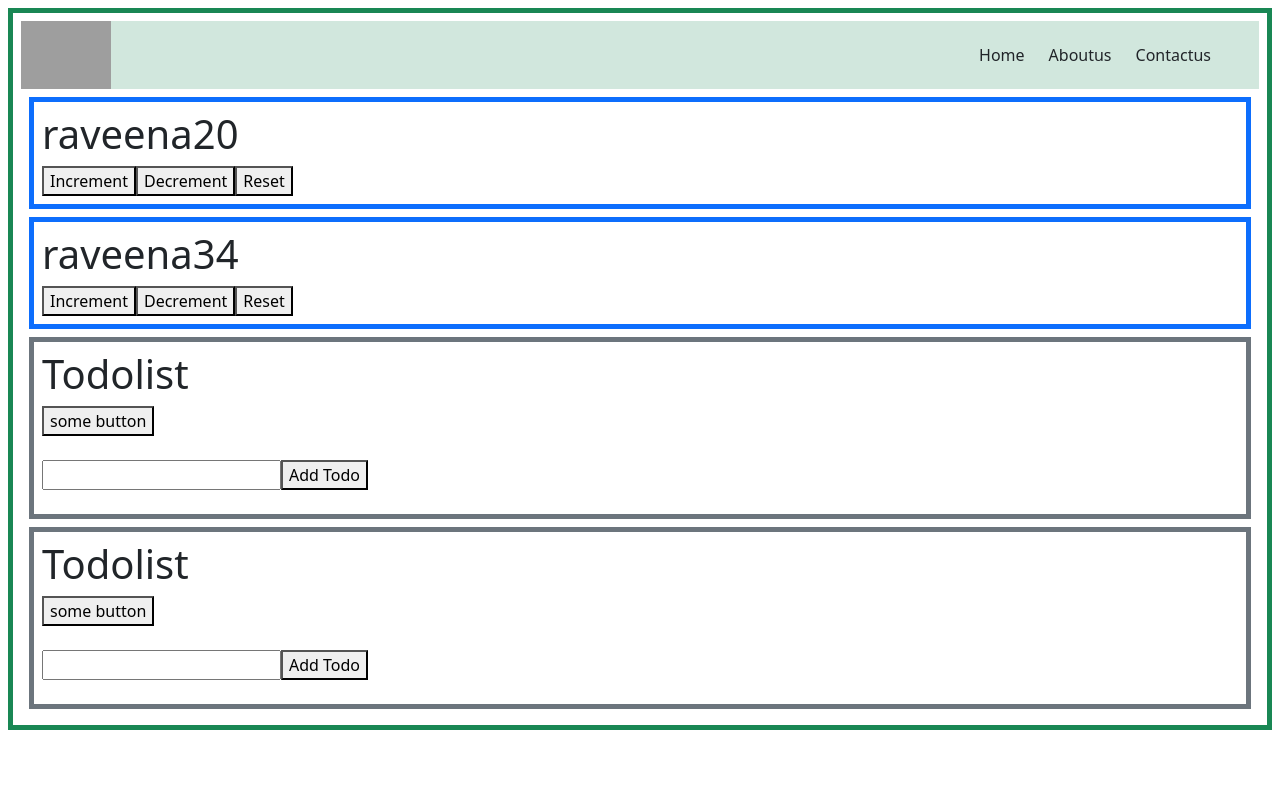
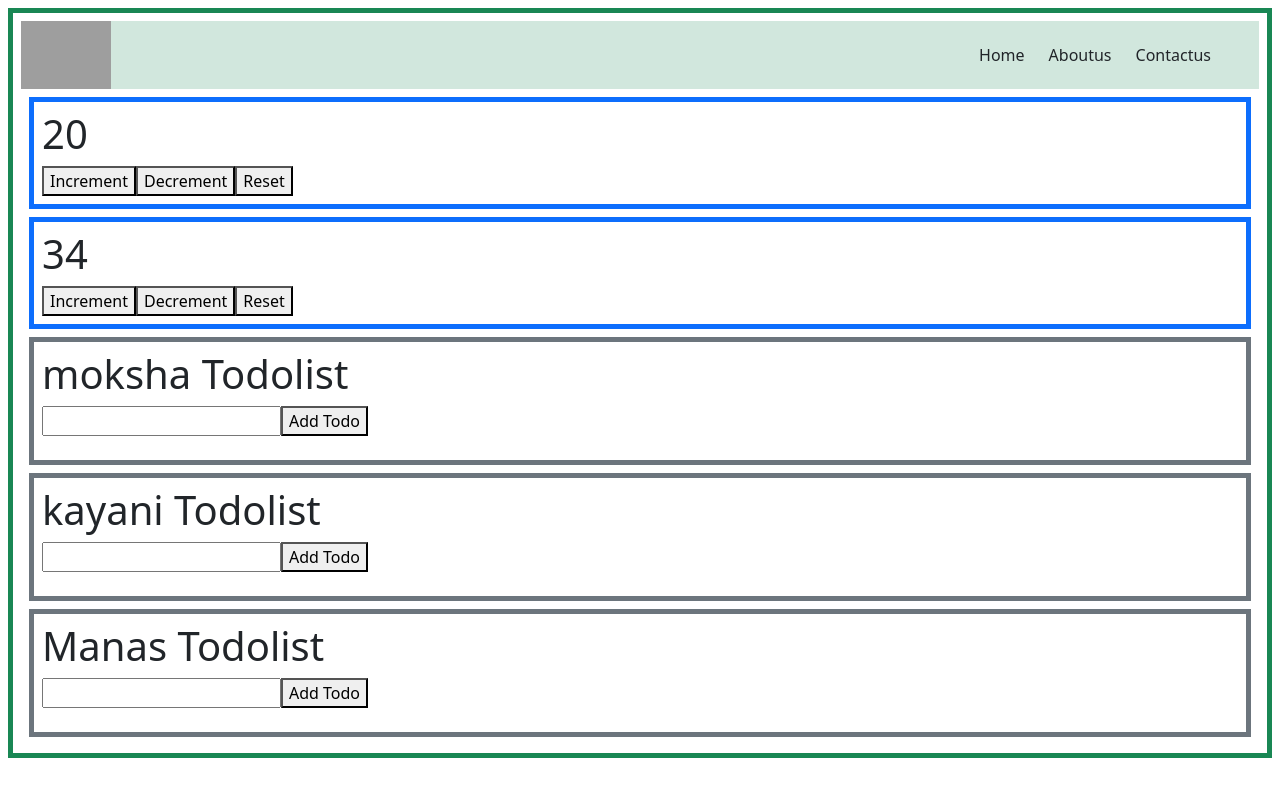
Before and after one commit to edupoly/rb60app, a React (Vite) app: page / in a window 1280 px wide. Shown: the top 796 px of the page. Built offline with nearby package versions, Linux system fonts and the light colour scheme; grey boxes are pictures that could not be loaded.

Commit message:
3.refactoring

```diff
--- a/src/App.jsx
+++ b/src/App.jsx
@@ -2,20 +2,15 @@ import Navbar from "./components/Navbar";
 import Counter from "./features/Counter";
 import Todolist from "./features/Todolist";
 function App() {
-  var r = "raveena";
-
-  function abc() {
-    alert("hi");
-  }
-
   return (
     <div className="border border-5 border-success m-2 p-2">
       <Navbar></Navbar>
-      <Counter i={20} s={5} r={r}></Counter>
-      <Counter i={34} s={100} r={r}></Counter>
+      <Counter i={20} s={5}></Counter>
+      <Counter i={34} s={100}></Counter>
 
-      <Todolist abc={abc}></Todolist>
-      <Todolist abc={abc}></Todolist>
+      <Todolist name="moksha"></Todolist>
+      <Todolist name="kayani"></Todolist>
+      <Todolist name="Manas"></Todolist>
     </div>
   );
 }
--- a/src/features/Todolist.jsx
+++ b/src/features/Todolist.jsx
@@ -12,16 +12,7 @@ function Todolist(props) {
 
   return (
     <div className="border border-5 border-secondary m-2 p-2">
-      <h1>Todolist</h1>
-      <button
-        onClick={() => {
-          props.abc(876);
-        }}
-      >
-        some button
-      </button>
-      <br />
-      <br />
+      <h1>{props.name} Todolist</h1>
       {/*  */}
       <input
         type="text"
```
